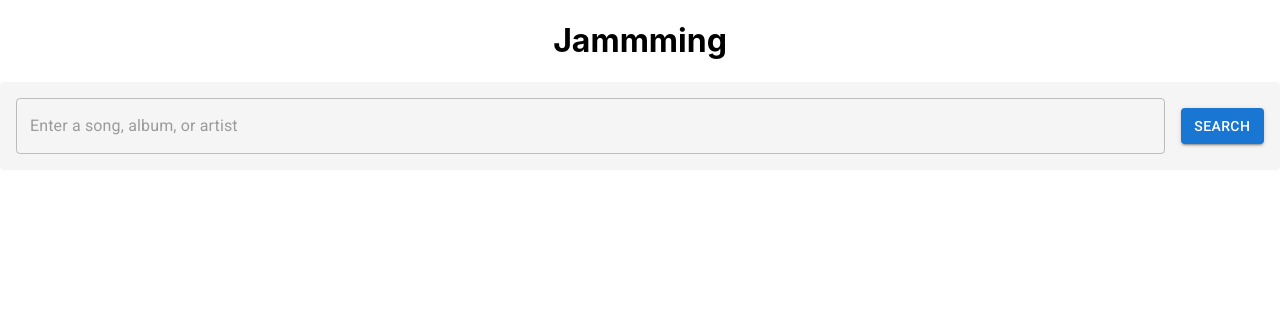
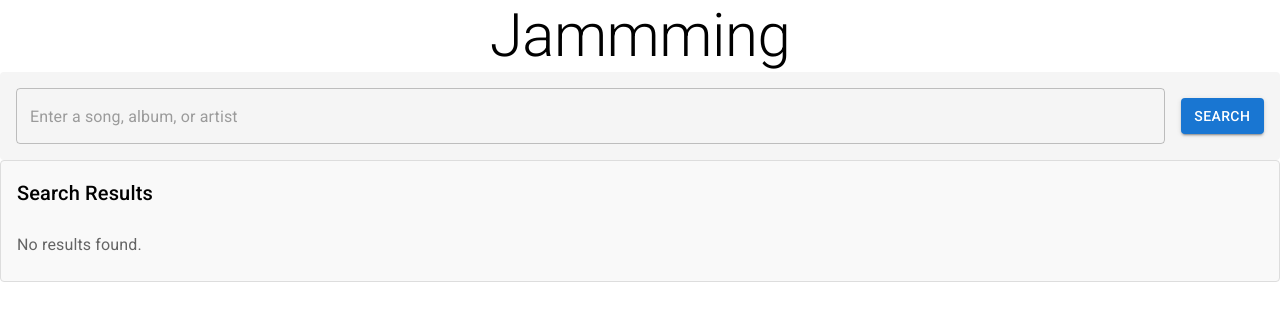
Before and after one commit to mizanto/jammming, a React (Create React App) app: page / in a window 1280 px wide. Shown: the top 320 px of the page. Built offline with nearby package versions, Linux system fonts and the light colour scheme.

Commit message:
add search result component

```diff
--- a/src/App.js
+++ b/src/App.js
@@ -1,17 +1,38 @@
-import React from "react";
+import React, {useState} from "react";
+import { Typography } from '@mui/material';
 import SearchBarContainer from "./components/SearchBar/SearchBarContainer";
-import './App.css';
+import SearchResultsContainer from "./components/SearchResults/SearchResultsContainer";
 
 function App() {
+  const [searchResults, setSearchResults] = useState([]);
+
   const handleSearch = (query) => {
     console.log("Search for:", query);
     // TODO: Actually search for the query
+
+    const mockResults = [
+      { id: 1, name: "Song 1", artist: "Artist 1", album: "Album 1" },
+      { id: 2, name: "Song 2", artist: "Artist 2", album: "Album 2" },
+      { id: 3, name: "Song 3", artist: "Artist 3", album: "Album 3" },
+      { id: 4, name: "Song 4", artist: "Artist 4", album: "Album 4" },
+    ];
+
+    setSearchResults(mockResults);
   };
+
+  const addTrackToPlaylist = (track) => {
+    console.log(`Add to playlist: ${track}`)
+    // TODO: Add logic
+  }
 
   return (
     <div className="App">
-      <h1>Jammming</h1>
+      <Typography variant="h2" sx={{ textAlign:"center" }}>Jammming</Typography>
       <SearchBarContainer onSearch={handleSearch} />
+      <SearchResultsContainer
+        tracks={searchResults}
+        onAddToPlaylist={addTrackToPlaylist}
+      />
     </div>
   );
 }
--- /dev/null
+++ b/src/components/SearchResults/SearchResults.jsx
@@ -0,0 +1,31 @@
+import React from 'react';
+import { Box, Typography, List } from "@mui/material";
+import Track from "../Track/Track";
+
+export default function SearchResults({ tracks, onAdd }) {
+    return (
+      <Box
+        sx={{
+          padding: 2,
+          border: "1px solid #ddd",
+          borderRadius: 1,
+          backgroundColor: "#f9f9f9",
+        }}
+      >
+        <Typography variant="h6" sx={{ marginBottom: 2 }}>
+          Search Results
+        </Typography>
+        <List>
+          {tracks.length > 0 ? (
+            tracks.map((track) => (
+              <Track key={track.id} track={track} onAction={onAdd} actionLabel="+" />
+            ))
+          ) : (
+            <Typography variant="body1" color="textSecondary">
+              No results found.
+            </Typography>
+          )}
+        </List>
+      </Box>
+    );
+}
--- /dev/null
+++ b/src/components/SearchResults/SearchResultsContainer.jsx
@@ -0,0 +1,18 @@
+import React from 'react';
+import SearchResults from './SearchResults';
+
+export default function SearchResultsContainer({ tracks, onAddToPlaylist }) {
+  const mockResults = [
+    { id: 1, name: "Song 1", artist: "Artist 1", album: "Album 1" },
+    { id: 2, name: "Song 2", artist: "Artist 2", album: "Album 2" },
+    { id: 3, name: "Song 3", artist: "Artist 3", album: "Album 3" },
+    { id: 4, name: "Song 4", artist: "Artist 4", album: "Album 4" },
+  ];
+
+  const handleAddTrack = (track) => {
+    console.log(`Adding track: ${track.name}`);
+    onAddToPlaylist(track);
+  };
+
+  return <SearchResults tracks={tracks} onAdd={handleAddTrack} />;
+}
```
